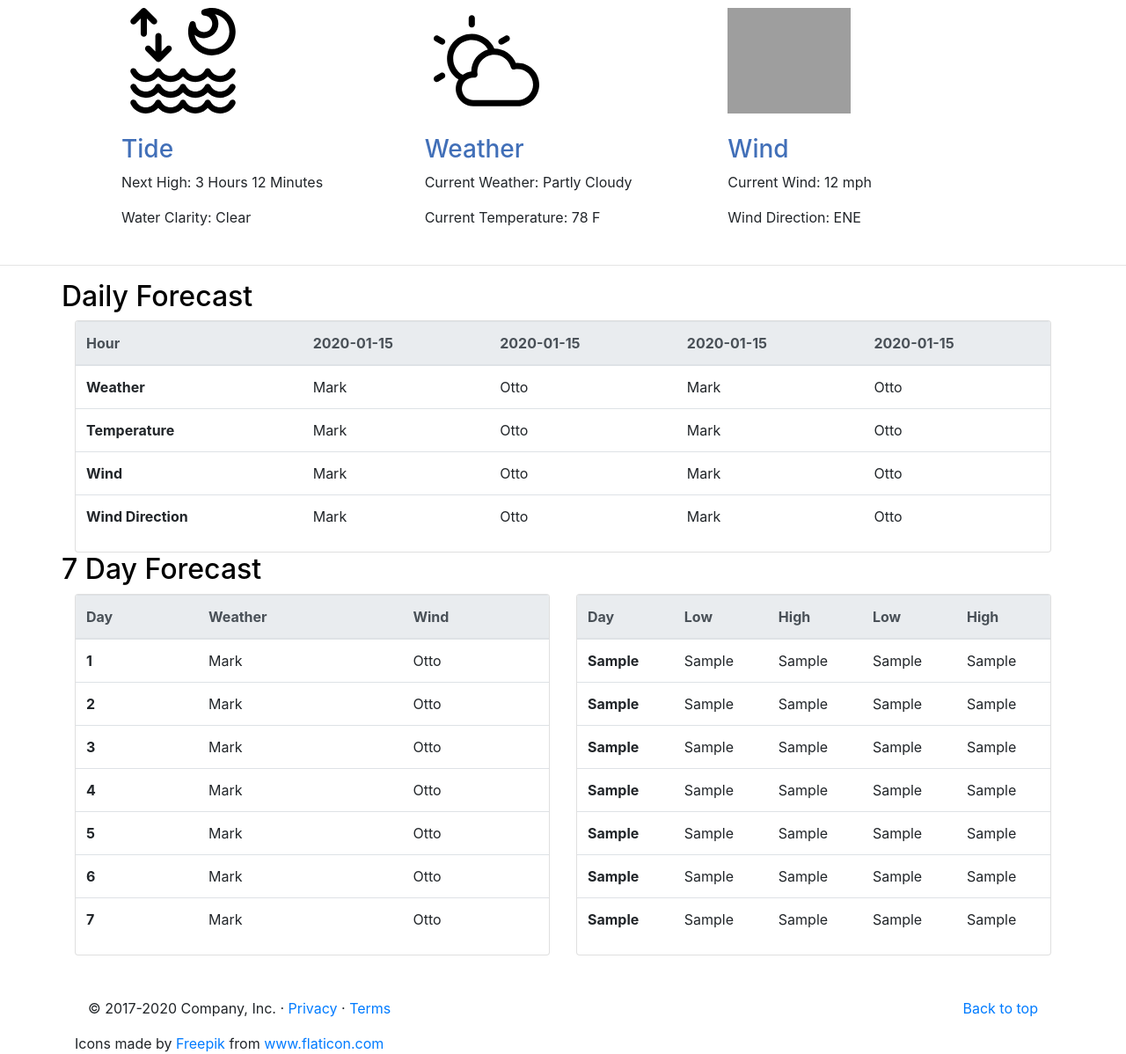
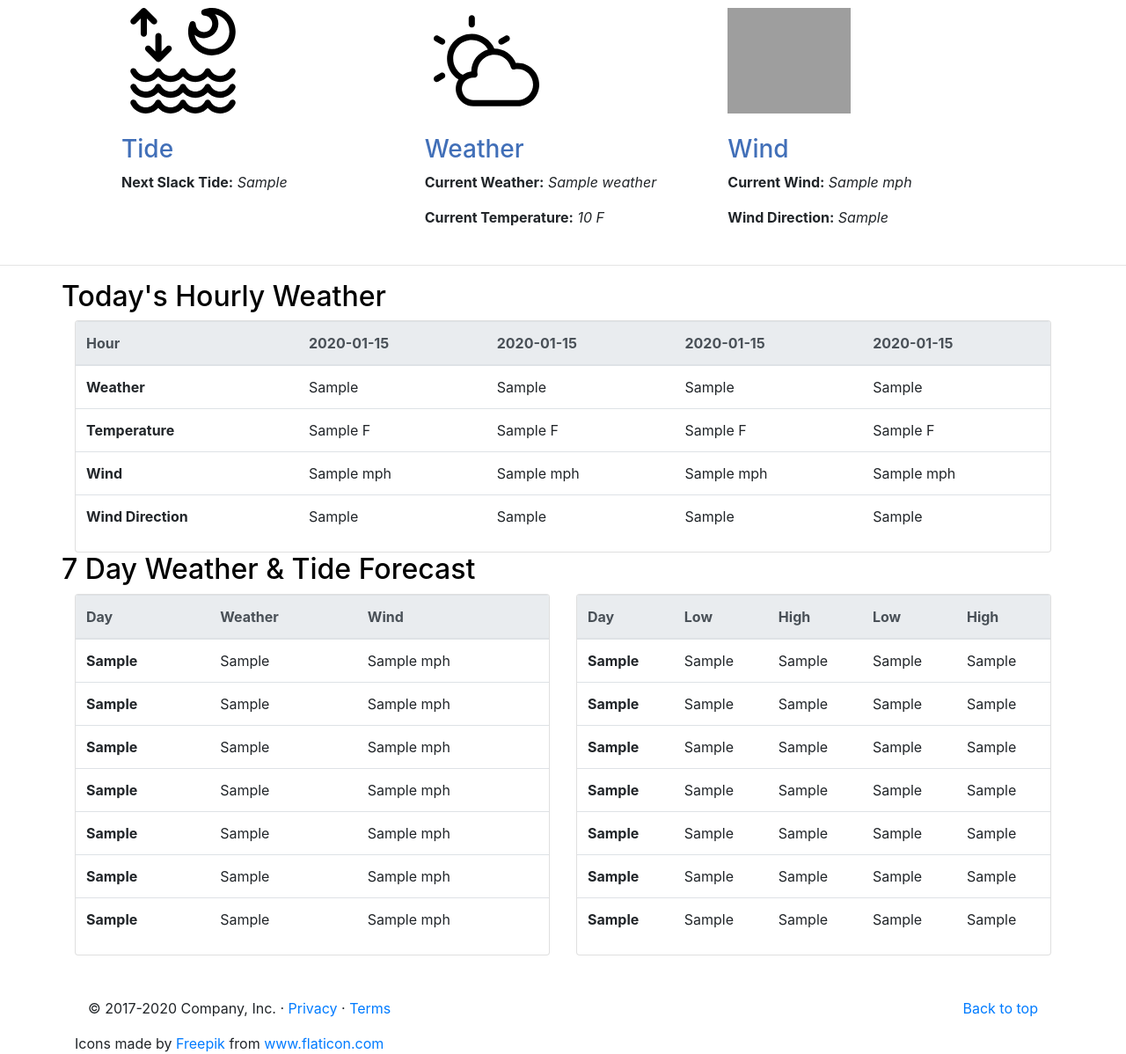
Before and after one commit to blutherRVA/TideWeatherWebsite, a Flask app: template templates/york.html in a window 1280 px wide. Shown: the part 252-1450 px from the top of the page at 88% size. Run offline with Flask 2, Linux system fonts and the light colour scheme; the template is opened without the code that fills it: most values are stand-ins (such as "Sample title", 1, 10 or a date in 2020); some libraries are stand-ins or nearby versions; grey boxes are pictures that could not be loaded.

Commit message:
added input variables

```diff
--- a/templates/york.html
+++ b/templates/york.html
@@ -57,8 +57,8 @@
                 <br>
                 <br>
                 <h3>Tide</h3>
-                <p>Next High: 3 Hours 12 Minutes</p>
-                <p> Water Clarity: Clear</p>
+                <p><strong>Next Slack Tide:</strong><i> {{nextTide}}</i></p>
+
 
               </div><!-- /.col-lg-4 -->
               <div class="col-lg-4">
@@ -66,8 +66,8 @@
                 <br>
                 <br>
                 <h3>Weather</h3>
-                <p> Current Weather: Partly Cloudy</p>
-                <p> Current Temperature: 78 F</p>
+                <p><strong> Current Weather:</strong><i> {{weather}}</i></p>
+                <p><strong> Current Temperature:</strong><i> {{temperature}} F </i></p>
 
               </div><!-- /.col-lg-4 -->
               <div class="col-lg-4">
@@ -75,8 +75,8 @@
                 <br>
                 <br>
                 <h3>Wind</h3>
-                <p> Current Wind: 12 mph</p>
-                <p> Wind Direction: ENE </p>
+                <p><strong>Current Wind:</strong> <i> {{windSp}} mph </i></p>
+                <p><strong> Wind Direction:</strong><i> {{windDir}} </i></p>
               </div><!-- /.col-lg-4 -->
             </div><!-- /.row -->
         </div>
@@ -84,7 +84,7 @@
         <hr class="featurette-divider">
        <div class="container">
            <div class="row" id="head">
-                <h2> Daily Forecast </h2>
+               <h2> Today's Hourly Weather </h2>
            </div>
        </div>
        <div class="container">
@@ -106,32 +106,32 @@
                                <tbody>
                                <tr>
                                    <th scope="row">Weather</th>
-                                    <td>Mark</td>
-                                    <td>Otto</td>
-                                    <td>Mark</td>
-                                    <td>Otto</td>
+                                   <td>{{hrlyA1}}</td>
+                                   <td>{{hrlyB1}}</td>
+                                   <td>{{hrlyC1}}</td>
+                                   <td>{{hrlyD1}}</td>
 
                                </tr>
                                <tr>
                                    <th scope="row">Temperature</th>
-                                    <td>Mark</td>
-                                    <td>Otto</td>
-                                    <td>Mark</td>
-                                    <td>Otto</td>
+                                   <td>{{hrlyA2}} F</td>
+                                   <td>{{hrlyB2}} F</td>
+                                   <td>{{hrlyC2}} F</td>
+                                   <td>{{hrlyD2}} F</td>
                                </tr>
                                <tr>
                                    <th scope="row">Wind</th>
-                                    <td>Mark</td>
-                                    <td>Otto</td>
-                                    <td>Mark</td>
-                                    <td>Otto</td>
+                                   <td>{{hrlyA3}} mph</td>
+                                   <td>{{hrlyB3}} mph</td>
+                                   <td>{{hrlyC3}} mph </td>
+                                   <td>{{hrlyD3}} mph</td>
                                </tr>
                                <tr>
                                    <th scope="row">Wind Direction</th>
-                                    <td>Mark</td>
-                                    <td>Otto</td>
-                                    <td>Mark</td>
-                                    <td>Otto</td>
+                                   <td>{{hrlyA4}}</td>
+                                   <td>{{hrlyB4}}</td>
+                                   <td>{{hrlyC4}}</td>
+                                   <td>{{hrlyD4}}</td>
                                </tr>
                                </tbody>
                        </table>
@@ -141,11 +141,13 @@
            <!-- START THE FEATURETTES -->
        <br>
        <br>
+       <hr class="featurette-divider">
+
 
         <hr class="featurette-divider">
         <div class="container">
             <div class="row" id="head">
-                <h2> 7 Day Forecast </h2>
+                <h2> 7 Day Weather & Tide Forecast </h2>
             </div>
         </div>
         <div class="container">
@@ -164,45 +166,45 @@
                                 </thead>
                                 <tbody>
                                 <tr>
-                                    <th scope="row">1</th>
-                                    <td>Mark</td>
-                                    <td>Otto</td>
+                                    <th scope="row">{{day0}}</th>
+                                    <td>{{dailyA1}}</td>
+                                    <td>{{dailyA2}} mph</td>
 
                                 </tr>
                                 <tr>
-                                    <th scope="row">2</th>
-                                    <td>Mark</td>
-                                    <td>Otto</td>
+                                    <th scope="row">{{day1}}</th>
+                                    <td>{{dailyB1}}</td>
+                                    <td>{{dailyB2}} mph</td>
 
                                 </tr>
                                 <tr>
-                                    <th scope="row">3</th>
-                                    <td>Mark</td>
-                                    <td>Otto</td>
+                                    <th scope="row">{{day2}}</th>
+                                    <td>{{dailyC1}}</td>
+                                    <td>{{dailyC2}} mph</td>
 
                                 </tr>
                                 <tr>
-                                    <th scope="row">4</th>
-                                    <td>Mark</td>
-                                    <td>Otto</td>
+                                    <th scope="row">{{day3}}</th>
+                                    <td>{{dailyD1}}</td>
+                                    <td>{{dailyD2}} mph</td>
 
                                 </tr>
                                 <tr>
-                                    <th scope="row">5</th>
-                                    <td>Mark</td>
-                                    <td>Otto</td>
+                                    <th scope="row">{{day4}}</th>
+                                    <td>{{dailyE1}}</td>
+                                    <td>{{dailyE2}} mph</td>
 
                                 </tr>
                                 <tr>
-                                    <th scope="row">6</th>
-                                    <td>Mark</td>
-                                    <td>Otto</td>
+                                    <th scope="row">{{day5}}</th>
+                                    <td>{{dailyG1}}</td>
+                                    <td>{{dailyG2}} mph</td>
 
                                 </tr>
                                 <tr>
-                                    <th scope="row">7</th>
-                                    <td>Mark</td>
-                                    <td>Otto</td>
+                                    <th scope="row">{{day6}}</th>
+                                    <td>{{dailyF1}}</td>
+                                    <td>{{dailyF2}} mph</td>
 
                                 </tr>
                                 </tbody>
```
Lines whose indentation alone changed are shown as unchanged.
